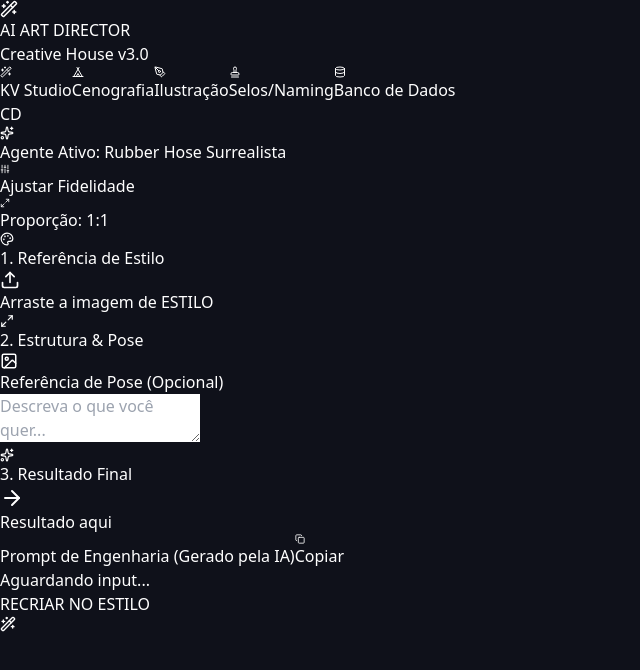
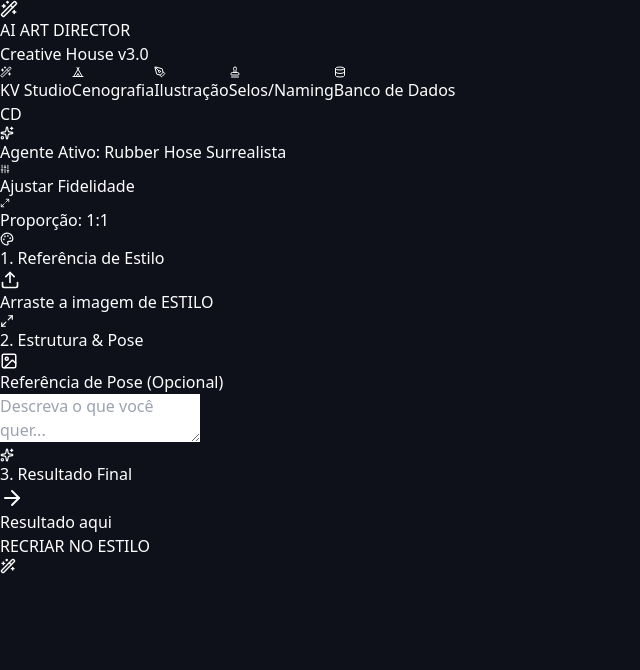
Before and after one commit to Calo-agency/agencia-app-final, a React (Vite) app: page / in a window 1280 px wide. Shown: the top 670 px of the page, without its empty margins (0-640 px from the left). Built offline with nearby package versions, Linux system fonts and the light colour scheme.

Commit message:
Voltar para Flux Vencedor

```diff
--- a/src/App.tsx
+++ b/src/App.tsx
@@ -54,22 +54,18 @@ function getColorClass(mode: AppMode) {
 function BadgeMode({ mode }: { mode: AppMode }) {
   let label = 'Modo Gráfico';
   let color = 'bg-indigo-900 text-indigo-200';
-
   if (mode === 'cenografia') { label = 'Modo Arquitetura'; color = 'bg-cyan-900 text-cyan-200'; }
   if (mode === 'illustracao') { label = 'Modo Arte Digital'; color = 'bg-orange-900 text-orange-200'; }
   if (mode === 'selos') { label = 'Modo Branding'; color = 'bg-purple-900 text-purple-200'; }
-
   return <span className={`text-[9px] px-1.5 py-0.5 rounded ${color}`}>{label}</span>;
 }
 
 function ModeBadge({ mode }: { mode: AppMode }) {
    let label = '2D GRAPHICS';
    let color = 'bg-indigo-600';
-
    if (mode === 'cenografia') { label = '3D ARCHITECTURE'; color = 'bg-cyan-600'; }
    if (mode === 'illustracao') { label = 'DIGITAL ART'; color = 'bg-orange-600'; }
    if (mode === 'selos') { label = 'BRANDING 3D'; color = 'bg-purple-600'; }
-
    return <span className={`text-[10px] px-2 py-0.5 rounded-full ${color}`}>{label}</span>;
 }
 
@@ -95,7 +91,6 @@ function Header({ currentMode, setCurrentMode }: { currentMode: AppMode, setCurr
           <p className="text-[10px] uppercase tracking-widest text-gray-500">Creative House v3.0</p>
         </div>
       </div>
-
       <div className="flex bg-gray-900 p-1 rounded-lg border border-gray-800 gap-1">
         {tabs.map(tab => (
             <button key={tab.id} onClick={() => setCurrentMode(tab.id as AppMode)}
@@ -110,7 +105,6 @@ function Header({ currentMode, setCurrentMode }: { currentMode: AppMode, setCurr
             </button>
         ))}
       </div>
-
       <div className="flex items-center gap-4">
         <div className="w-8 h-8 rounded-full bg-gray-700 border border-gray-600 overflow-hidden flex items-center justify-center text-xs text-white">CD</div>
       </div>
@@ -245,7 +239,7 @@ export default function CreativeDirectorDashboard() {
     }, 2500);
   };
 
-  // --- FUNÇÃO GERAR (CORRIGIDA COM O ID QUE FUNCIONOU) ---
+  // --- FUNÇÃO GERAR (ID CORRIGIDO: FLUX SCHNELL) ---
   const handleGenerateIllustration = async () => {
     if (!illuState.prompt) {
       alert("Por favor, digite um prompt primeiro!");
@@ -257,7 +251,7 @@ export default function CreativeDirectorDashboard() {
         method: "POST",
         headers: { "Content-Type": "application/json" },
         body: JSON.stringify({
-          // ESTE É O ID DO PRINT 429 (QUE FUNCIONOU!)
+          // ID DO FLUX SCHNELL (O QUE DEU 429 E AGORA VAI FUNCIONAR)
           version: "5f24084160c9089501c133530692550287411d2346765d7745778a8f6153028d",
           input: {
             prompt: "Rubber hose style, vintage 1930s cartoon, " + illuState.prompt,
@@ -282,15 +276,15 @@ export default function CreativeDirectorDashboard() {
       // Loop de espera
       while (prediction.status !== "succeeded" && prediction.status !== "failed") {
         await new Promise((r) => setTimeout(r, 1000));
-        // Se a API for muito rápida, já pode vir com output.
-        // Se demorar, o usuário clica de novo.
+        // O Flux Schnell é rápido, geralmente retorna em <2s.
+        // Se demorar, o usuário pode clicar de novo.
         break;
       }
 
       setIlluState(prev => ({
         ...prev, isGenerating: false,
         generatedImage: prediction.output ? prediction.output[0] : null,
-        generatedPrompt: 'Imagem gerada via Replicate AI (Flux Model)'
+        generatedPrompt: 'Imagem gerada via Replicate AI (Flux Schnell)'
       }));
     } catch (error: any) {
       console.error(error);
@@ -423,17 +417,6 @@ export default function CreativeDirectorDashboard() {
                <div className="flex-1 bg-black rounded-2xl border border-gray-800 relative overflow-hidden flex items-center justify-center">
                   {illuState.isGenerating ? <RefreshCw className="animate-spin text-green-500" size={32} /> : illuState.generatedImage ? (illuState.generatedImage.startsWith('http') ? <img src={illuState.generatedImage} className="w-full h-full object-contain" alt="Gen" /> : <div className={`w-full h-full ${illuState.generatedImage}`}></div>) : <div className="text-center opacity-30"><ArrowRight size={24} className="text-white mx-auto"/><p className="text-sm text-gray-400">Resultado aqui</p></div>}
                </div>
-               <div className="bg-[#131620] rounded-xl border border-gray-800 p-3 h-32 flex flex-col">
-                  <div className="flex justify-between items-center mb-2">
-                     <span className="text-[10px] font-bold text-gray-500 uppercase">Prompt de Engenharia (Gerado pela IA)</span>
-                     <button className="text-gray-500 hover:text-white flex items-center gap-1 text-[10px]"><Copy size={10}/> Copiar</button>
-                  </div>
-                  <div className="flex-1 bg-black/30 rounded p-2 overflow-y-auto">
-                     <p className="text-[11px] font-mono text-green-400/80 leading-relaxed">
-                        {illuState.isGenerating ? 'Aguardando geração...' : illuState.generatedPrompt || 'Aguardando input...'}
-                     </p>
-                  </div>
-               </div>
                <button onClick={handleGenerateIllustration} disabled={illuState.isGenerating} className="h-14 bg-gray-800 hover:bg-gray-700 border border-gray-700 rounded-xl flex items-center justify-center gap-2 text-sm font-bold text-white transition-all">
                  {illuState.isGenerating ? 'Processando...' : <> RECRIAR NO ESTILO <Wand2 size={16}/> </>}
                </button>
```
